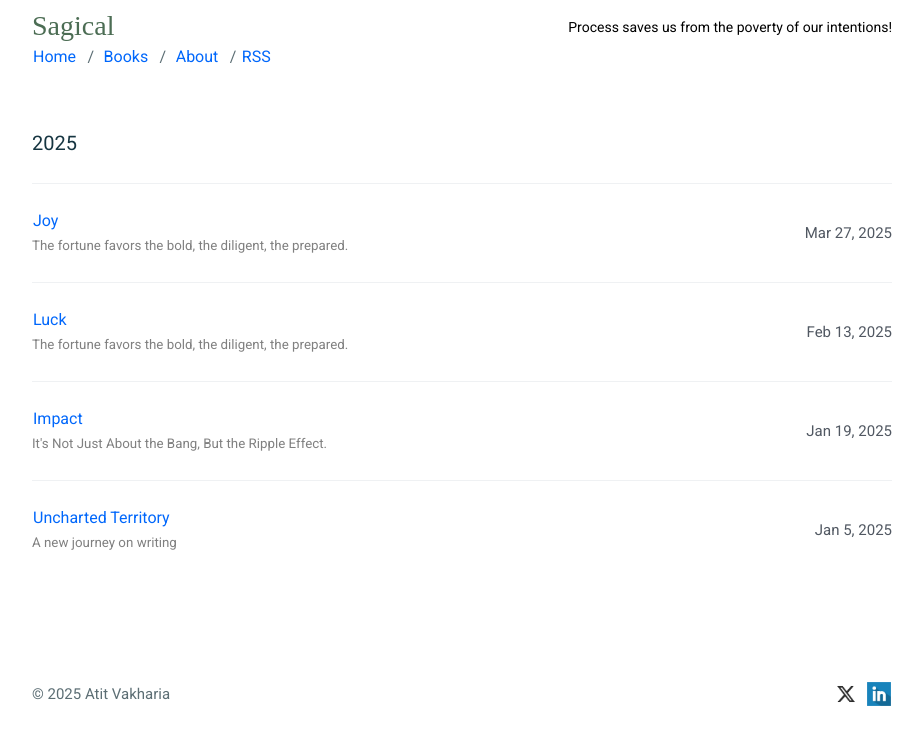
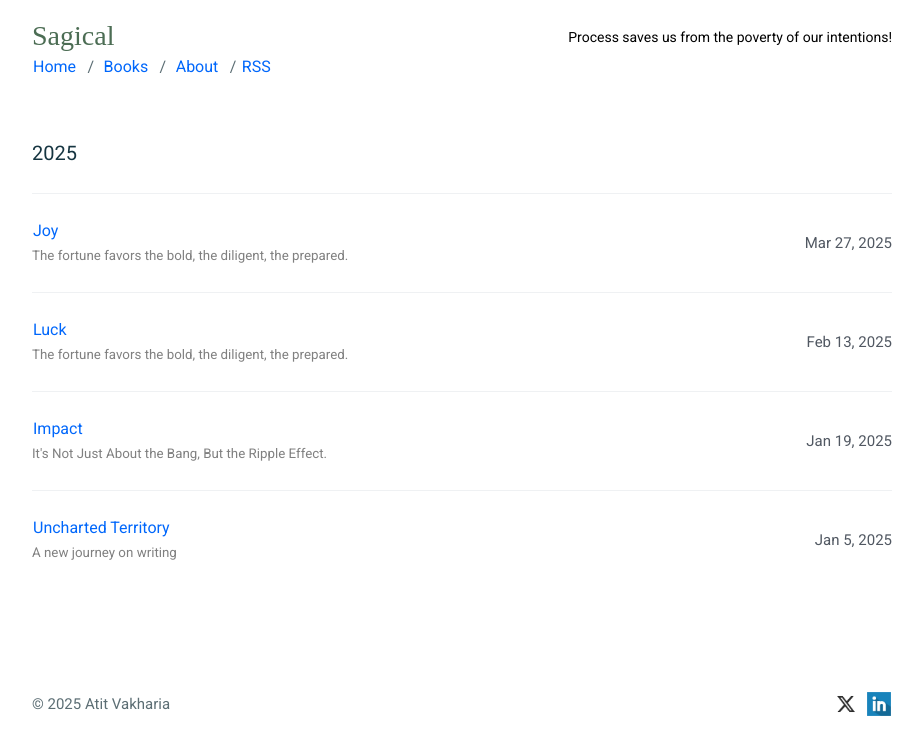
Before and after one commit to mkchoi212/paper-jekyll-theme, a Jekyll site: the page built from index.html, in a window 1280 px wide. Shown: the top 755 px of the page, without its empty margins (178-1101 px from the left). Built offline with Jekyll 4.4.1, drawn with Linux system fonts in a browser that asks for light colours.

Commit message:
Update header.html

```diff
--- a/_includes/header.html
+++ b/_includes/header.html
@@ -3,7 +3,7 @@
     <span style="color: #4c6d54; font-family: Chalkboard; font-size: 2.8rem;">{{ site.title }}</span>
   </div>
   <div style="float: right; text-align: right; width: 50%; font-size: 14px; margin-top: 9px;">Process saves us from the poverty of our intentions!</div>
-  <p><br/></p>
+  <p style="margin-top: 10px;">&nbsp;</p>
   <div style="float: left; width: 66%; font-size: 16px;">
     <a href="{{ "/" | prepend: site.baseurl }}">Home</a>
     <span class="u-separate"></span> <a href="{{ "/books/" | prepend: site.baseurl }}">Books</a>
```
